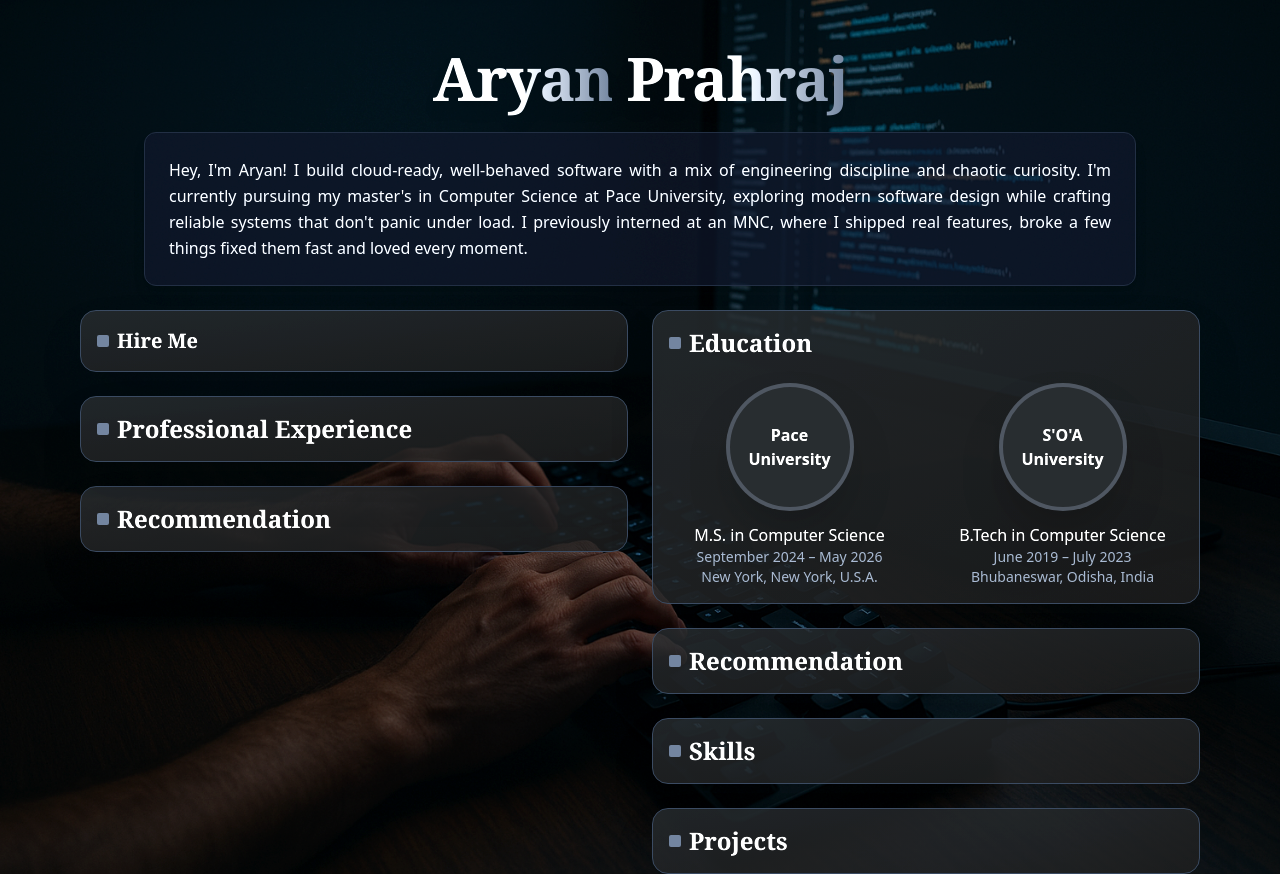
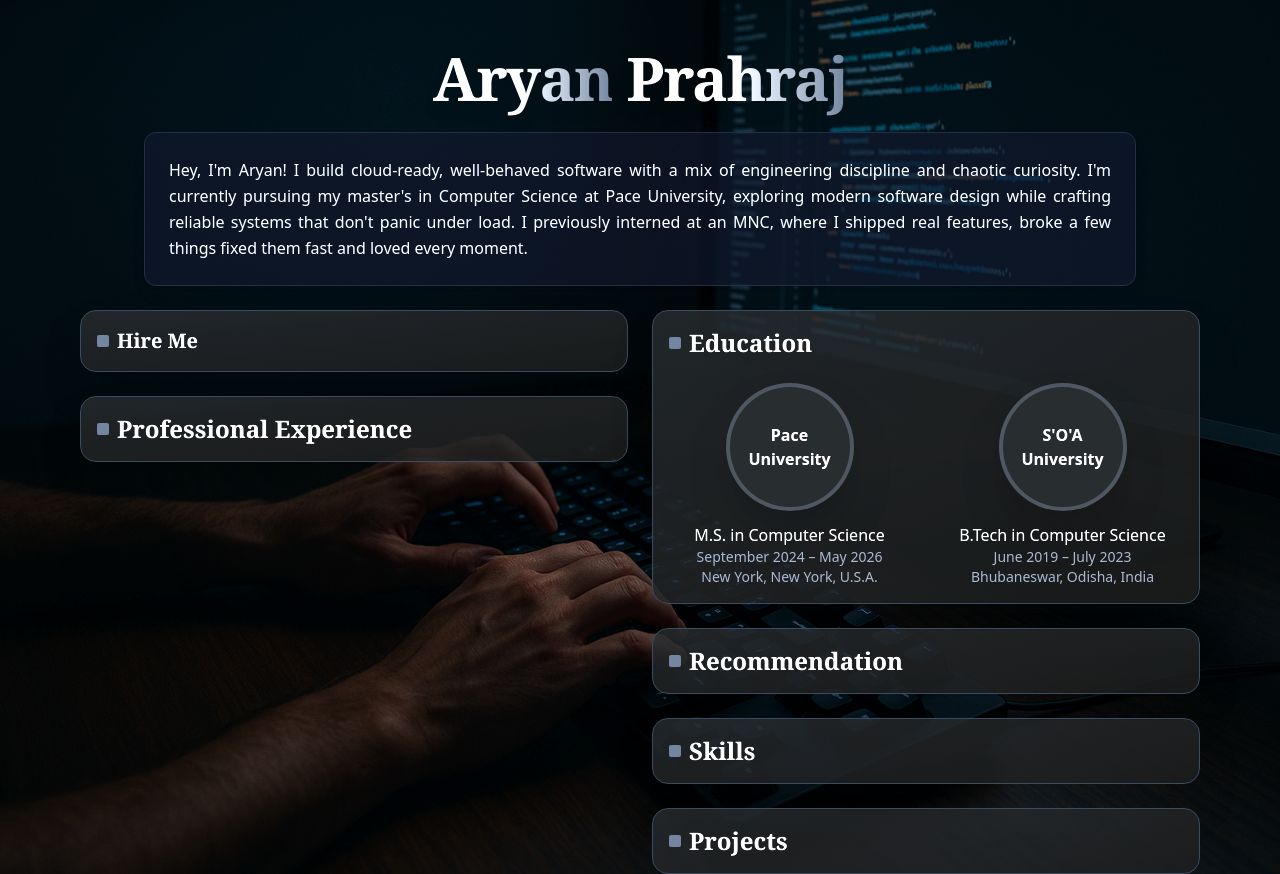
Before and after one commit to aryanprahraj/Aryan-Portfolio, a React (Vite) app in the folder my-portfolio/: page / in a window 1280 px wide. Built offline with nearby package versions, Linux system fonts and the light colour scheme.

Commit message:
Remove old Recommendation details section, keep new modal version

```diff
--- a/my-portfolio/src/Portfolio.jsx
+++ b/my-portfolio/src/Portfolio.jsx
@@ -203,27 +203,6 @@ export default function Portfolio() {
                   <h2 className="text-2xl font-semibold text-white font-serif">Professional Experience</h2>
                 </div>
               </button>
-            </section>
-
-            {/* ================= RECOMMENDATION ================= */}
-            <section className="w-full">
-              <details
-                className="group bg-gradient-to-br from-[#23272a]/80 to-[#1a1a1a]/80 border border-slate-700 rounded-2xl p-4 shadow-2xl w-full"
-              >
-                <summary className="cursor-pointer list-none flex items-center gap-2">
-                  <span className="w-3 h-3 bg-slate-500 rounded-sm"></span>
-                  <h2 className="text-2xl font-semibold text-white font-serif">Recommendation</h2>
-                </summary>
-
-                <div className="mt-6 flex justify-center">
-                  <img
-                    src="/recommendation.png"
-                    alt="Recommendation Screenshot"
-                    className="rounded-xl shadow-2xl border-4 border-slate-400/30 max-w-full w-[700px] hover:scale-105 transition"
-                  />
-                </div>
-
-              </details>
             </section>
 
           </div>
```
